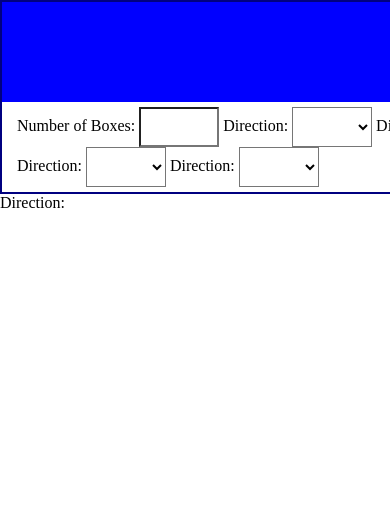
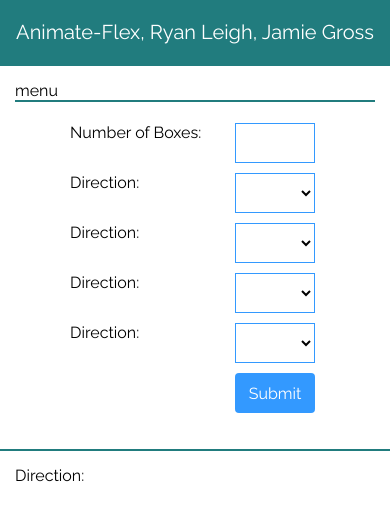
Before and after one commit to ryanleigh410/animate-flex, a plain HTML site: page index.html in a window 390 px wide. Drawn offline with Linux system fonts and the light colour scheme.

Commit message:
menu added, responsive

```diff
--- a/index.html
+++ b/index.html
@@ -2,28 +2,51 @@
 <head>
   <title> Animate Flex </title>
   <script src="lib/angular/1.5.7/angular.min.js"></script>
+  <!-- Stylesheet -->
   <link rel="stylesheet" type="text/css" href="styles/styles.css">
+  <!-- Fonts -->
+  <link href='https://fonts.googleapis.com/css?family=Raleway' rel='stylesheet' type='text/css'>
 </head>
 <body ng-controller="FlexCtrl">
    <div id="wrapper">
      <header>
       <div id="title">
+        <span>Animate-Flex, Ryan Leigh, Jamie Gross</span>
       </div>
         <form name="main-form" id="form">
+          <div class="menu-button" ng-click="menuVis = !menuVis">
+            menu
+          </div>
+          <ul id="menu" ng-if="menuVis">
+            <li>
               <label>Number of Boxes:</label>
               <input class="input-size" type="number" name="" min="0" max="100">
-          <input type="submit" value="Submit" name="" id="submit">
+            </li>
+            <li>
               <label>Direction:</label>
               <select class="input-size" ng-options="d.value as d.label for d in directions" ng-model="selected.directions"></select>
+            </li>
+            <li>
+              <label>Direction:</label>
+              <select class="input-size" ng-options="d.value as d.label for d in directions" ng-model="selected.directions"></select>
+            </li>
+            <li>
               <label>Direction:</label>
               <select class="input-size"></select>
+            </li>
+            <li>
               <label>Direction:</label>
               <select class="input-size"></select>
-          <label>Direction:</label>
-          <select class="input-size"></select>
+            </li>
+            <li>
+              <input type="submit" value="Submit" name="" id="submit">
+            </li>
+          </ul>
         </form>
       </header>
+      <div id="content">
         Direction: {{selected.directions}}
+      </div>
    </div>
 
    <!-- Angular app, controller, service, ... -->
--- a/js/angular.js
+++ b/js/angular.js
@@ -9,6 +9,8 @@ var animateFlexApp = angular.module('animateFlexApp',[]);
 //animateFlexApp.directive('myDirective', function() {});
 
 animateFlexApp.controller('FlexCtrl', ['$scope', 'FlexService', function($scope, FlexService) {
+	// Scope variables
+	$scope.menuVis = true;
 	// All selected values
 	var selected = {
 		directions: "",
@@ -27,6 +29,7 @@ animateFlexApp.controller('FlexCtrl', ['$scope', 'FlexService', function($scope,
 			label:'Column'
 		}
 	];
+
 }]);
 
 animateFlexApp.service('FlexService', function() {
--- a/styles/styles.css
+++ b/styles/styles.css
@@ -5,49 +5,107 @@
     Version: 27 July 2016
 */
 
+/* VARIABLES */
+:root {
+  --primary-color: #217C7E;
+	--secondary-color: #3399FF;
+	--tertiary-color: #9A3334;
+	--accent-color: #F3EFE0;
+}
+
+/* GENERAL STYLES */
+* {
+	font-family: 'Raleway', sans-serif;
+}
 html, body {
 	margin: 0;
 	padding: 0;
 }
-
 #wrapper {
 	width: 100%;
-	min-width: 560px;
+	min-width: 360px;
 	position: absolute;
 	margin: 0;
 }
+
+/* HEADER */
 header {
-	border: 2px solid navy;
 }
 #title {
-	height: 100px;
-	background-color: blue;
+	font-size: 20px;
+	text-align: center;
+	padding: 20px 0px;
+	background-color: var(--primary-color);
+	color: #FFFFFF;
 }
-
 #form {
 	margin: 0px;
-	padding: 5px 15px;
+	padding: 15px;
+	border-top: 2px solid var(--primary-color);
+	border-bottom: 2px solid var(--primary-color);
 }
-
+#menu {
+	flex-direction: column;
+	padding: 0;
+	list-style-type: none;
+}
+.menu-button {
+	display: none;
+}
+#menu li {
+	display: inline;
+}
 #submit {
-	background-color: #4CAF50; /* Green */
+		background-color: var(--secondary-color); /* Green */
     border: none;
     border-radius: 4px;
     color: white;
-    padding: 0px 15px;
+    width: 80px;
     text-align: center;
     text-decoration: none;
     display: inline-block;
     position: absolute;
     right: 15px;
     height: 40px;
-    font-size: 12px;
+    font-size: 16px;
 }
-
 .input-size {
-	font-size: 12px;
+	font-size: 16px;
 	height: 40px;
 	width: 80px;
 	line-height: 40px;		/* For height of <select> */
 	background: #ffffff;	/* For height of <select> */
+	border: 1px solid var(--secondary-color);
+	margin: 0px 5px;
 }
+
+/* CONTENT */
+#content {
+	margin: 15px;
+}
+
+/* MEDIA QUERIES */
+@media only screen and (max-width: 1050px) {
+	#menu {
+		display: flex;
+		justify-content: center;
+		align-items: center;
+	}
+	#menu > li {
+		display: block;
+		width: 250px;
+		margin: 5px;
+	}
+	#menu input, #menu select {
+		float: right;
+	}
+	.menu-button {
+		display: block;
+		border-bottom: 2px solid var(--primary-color)
+	}
+	#submit {
+		position: relative;
+		left: 0px;
+		margin-right: 5px;
+	}
+}
```
Lines whose indentation alone changed are shown as unchanged.
